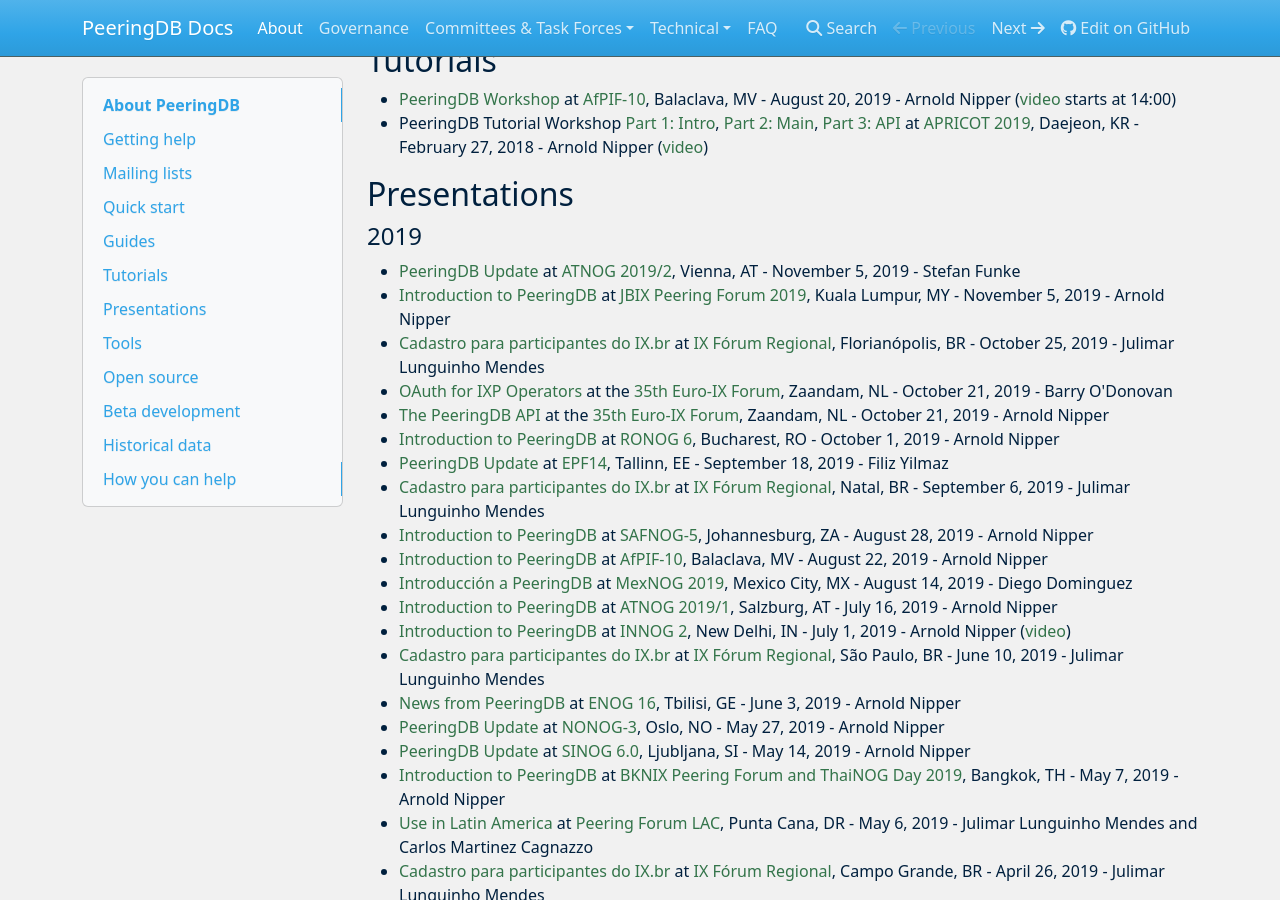
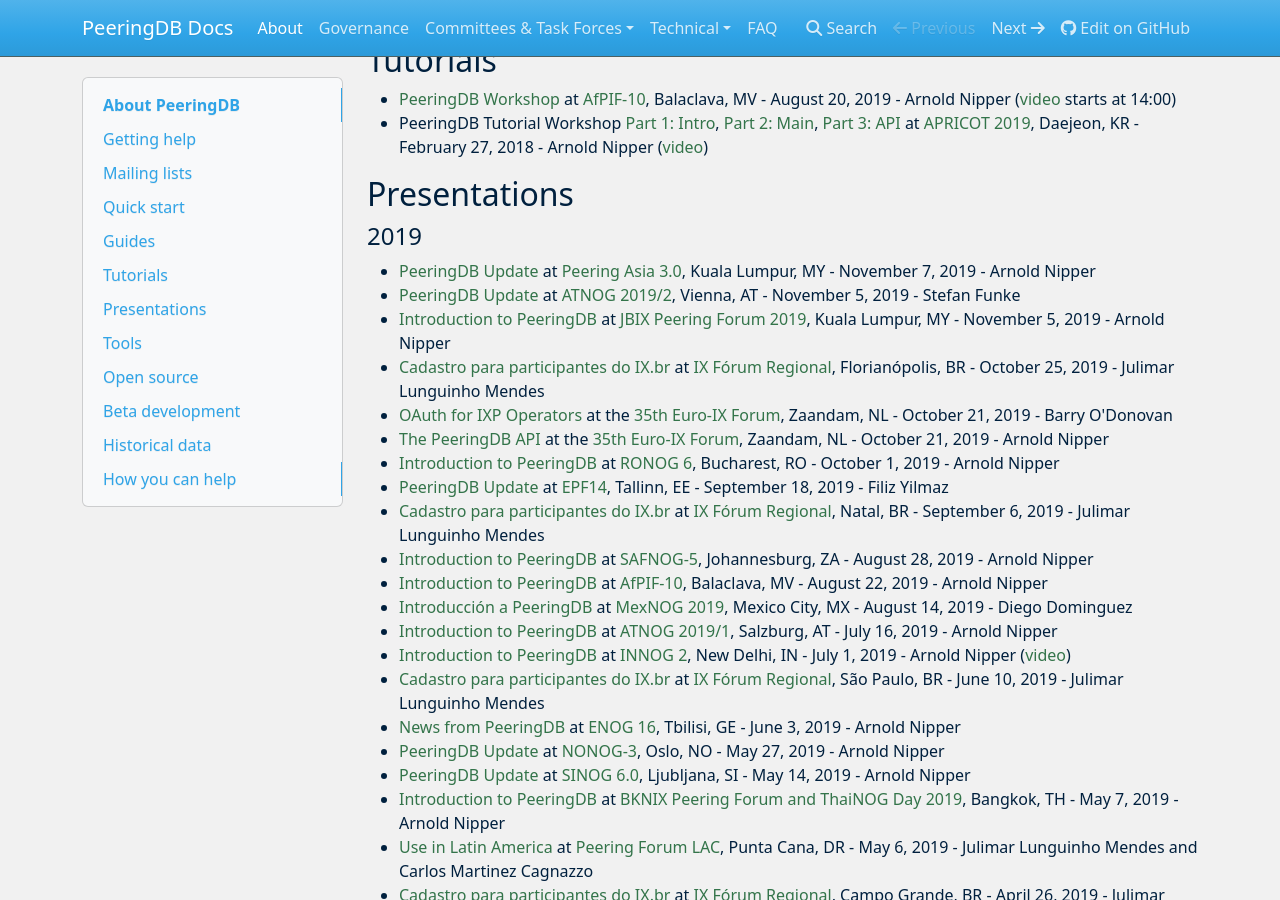
Before and after one commit to peeringdb/docs, an MkDocs documentation site: the page built from docs/index.md, in a window 1280 px wide and 900 px high, scrolled down 1384 px. Built offline with MkDocs 1.6.1, drawn with Linux system fonts in a browser that asks for light colours; nearby versions of some CDN libraries.

Commit message:
Added Arnold's Peering Asia 3.0 presentation.

```diff
--- a/docs/index.md
+++ b/docs/index.md
@@ -58,6 +58,7 @@
 
 #### 2019
 
+- [PeeringDB Update](presentation/20191107-PeeringAsia3-Arnold-Nipper-V2.pdf) at [Peering Asia 3.0](http://peeringasia.com/), Kuala Lumpur, MY - November 7, 2019 - Arnold Nipper
 - [PeeringDB Update](presentation/20191105-ATNOG2019-2-Stefan_Funke.pdf) at [ATNOG 2019/2](https://atnog.at/), Vienna, AT - November 5, 2019 - Stefan Funke
 - [Introduction to PeeringDB](presentation/20191105-JBIX-Peering-Forum-Arnold-Nipper-V2.pdf) at [JBIX Peering Forum 2019](http://pf.jbix.my/), Kuala Lumpur, MY - November 5, 2019 - Arnold Nipper
 - [Cadastro para participantes do IX.br](presentation/ix-forum-florianopolis-peeringdb.20191025.pdf) at [IX Fórum Regional](https://regional.forum.ix.br/38-SC/), Florianópolis, BR - October 25, 2019 - Julimar Lunguinho Mendes
```
Also changed, not shown: 1 other file.
